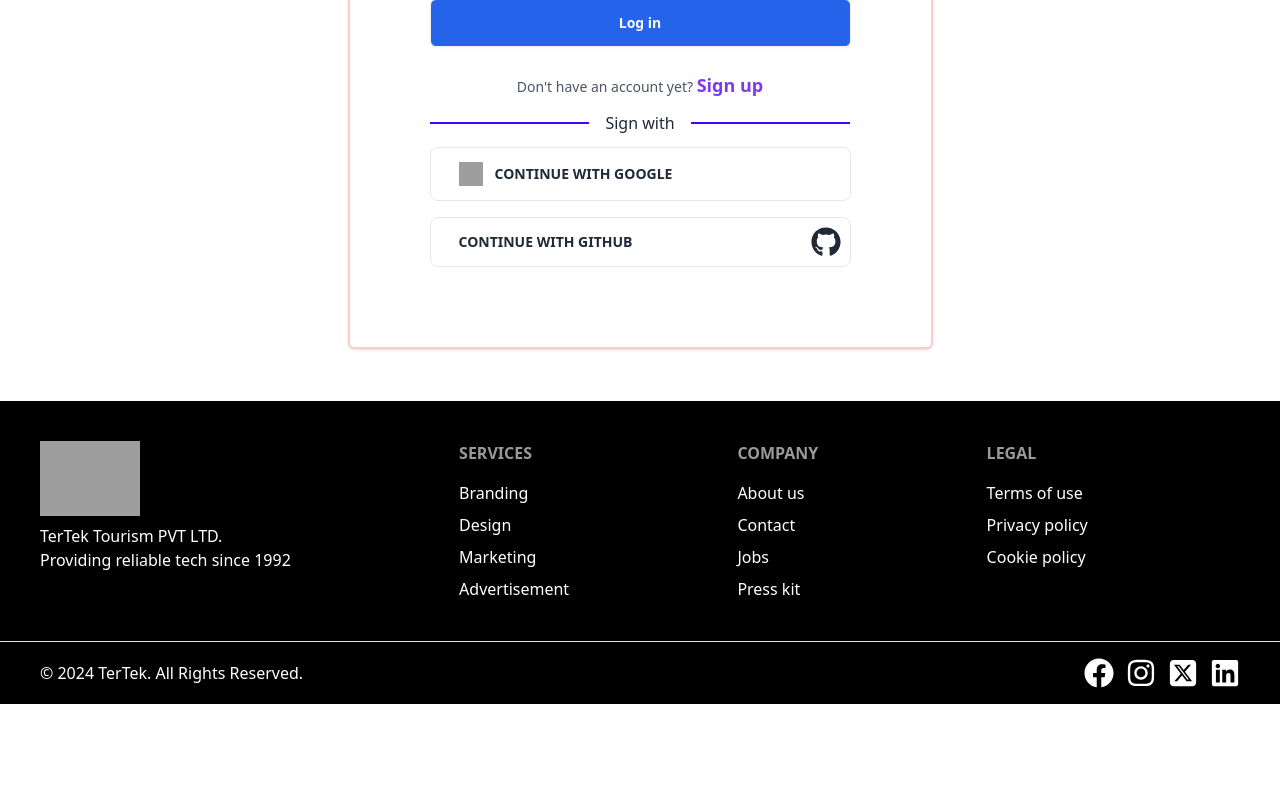
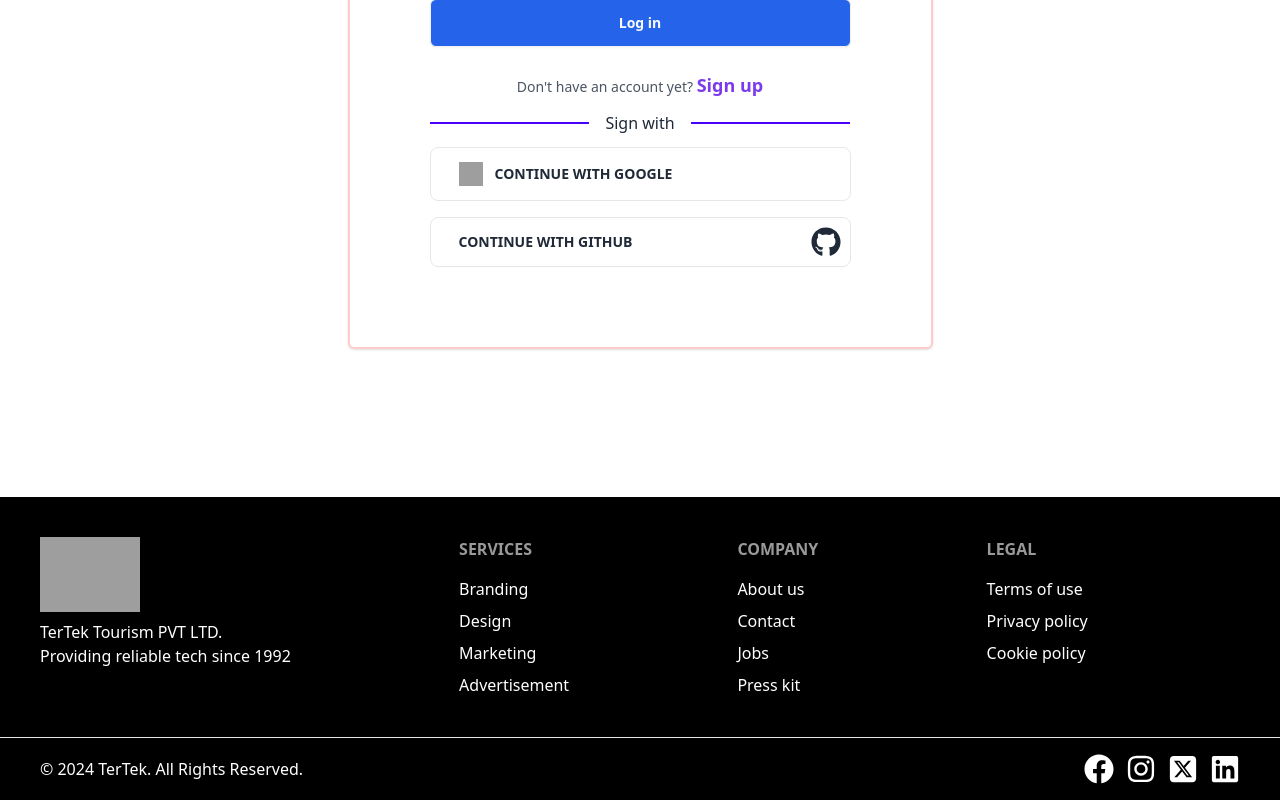
Before and after one commit to ASLAM-stack/TreTek_Client, a React (Vite) app: page /login in a window 1280 px wide. Shown: the part 467-1267 px from the top of the page. Before the commit the page ends 1171 px from the top, so only its background shows below. Built offline with nearby package versions, Linux system fonts and the light colour scheme; no server answers; grey boxes are pictures that could not be loaded; a web font is replaced by a local one.

Commit message:
last push

```diff
--- a/src/Component/Banner.jsx
+++ b/src/Component/Banner.jsx
@@ -31,7 +31,7 @@ const Banner = () => {
         <SwiperSlide>
         <div className="bg-[url('/1.jpg')] space-y-4 w-full pl-4 md:pl-16 h-[500px] bg-cover flex flex-col justify-center bg-center rounded-2xl">
           <Fade direction='down' triggerOnce={true}>
-          <h1 className="font-work font-bold text-4xl md:text-7xl text-[#9253ff]">TreTek</h1>
+          <h1 className="font-work font-bold text-4xl md:text-7xl text-[#a677f8]">TreTek</h1>
           </Fade>
 
         <p className="text-white text-base ">
--- a/src/Component/CountryCard.jsx
+++ b/src/Component/CountryCard.jsx
@@ -1,16 +1,14 @@
 import { Fade } from "react-awesome-reveal";
 import { Link } from "react-router-dom";
-import { Tooltip } from "react-tooltip";
-import 'react-tooltip/dist/react-tooltip.css'
+
 
 const CountryCard = ({spot}) => {
     const {image,country_Name} =spot;
 
     return (
         <Fade cascade={false} direction="up" delay={.5} triggerOnce={true}>
-             <Link data-tooltip-id={country_Name}
-  data-tooltip-content={country_Name}  to={`/country/${country_Name}`} className="md:w-[300px] w-full h-[200px] bg-cover bg-center text-center flex items-end justify-center border-2 border-indigo-500 rounded-xl" style={{ backgroundImage: `url(${image})`}}>
-             <Tooltip id={country_Name} place="top"/>
+             <Link    to={`/country/${country_Name}`} className="md:w-[300px] w-full h-[200px] bg-cover bg-center text-center flex items-end justify-center border-2 border-indigo-500 rounded-xl" style={{ backgroundImage: `url(${image})`}}>
+
         </Link>
         </Fade>
 
--- a/src/Component/Footer.jsx
+++ b/src/Component/Footer.jsx
@@ -2,9 +2,10 @@ import { FaFacebook, FaInstagram, FaLinkedin } from "react-icons/fa";
 import { FaSquareXTwitter } from "react-icons/fa6";
 
 
+
 const Footer = () => {
     return (
-        <div className=" bg-black">
+        <div className=" bg-black mt-24">
         <footer className="footer p-10 bg-black text-base  text-white">
           <aside>
              <img className="w-[100px]" src="/Log34-removebg-preview.png" alt="" />
--- a/src/main.jsx
+++ b/src/main.jsx
@@ -17,7 +17,6 @@ ReactDOM.createRoot(document.getElementById('root')).render(
     <QueryClientProvider client={queryClient}>
     <RouterProvider router={router} />
     </QueryClientProvider>
-
     </AuthProvider>
   </React.StrictMode>,
 )
```
